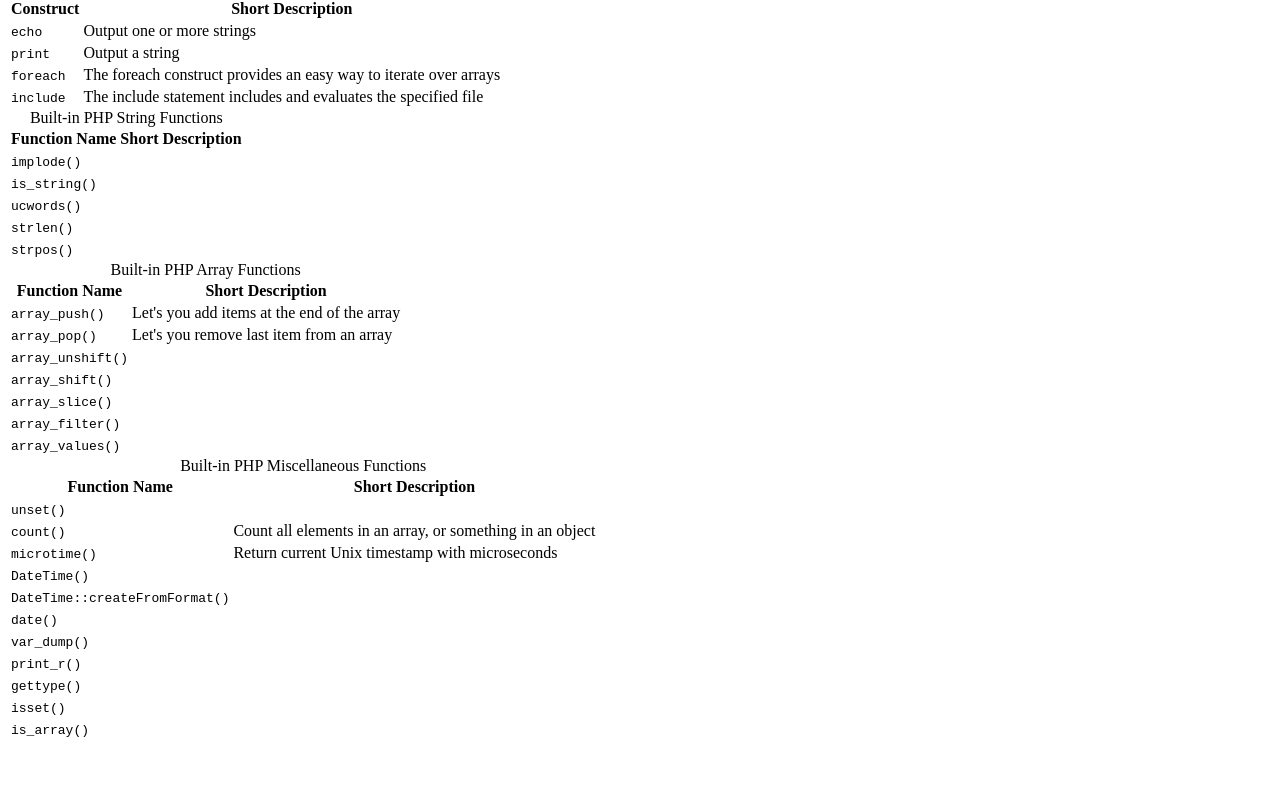
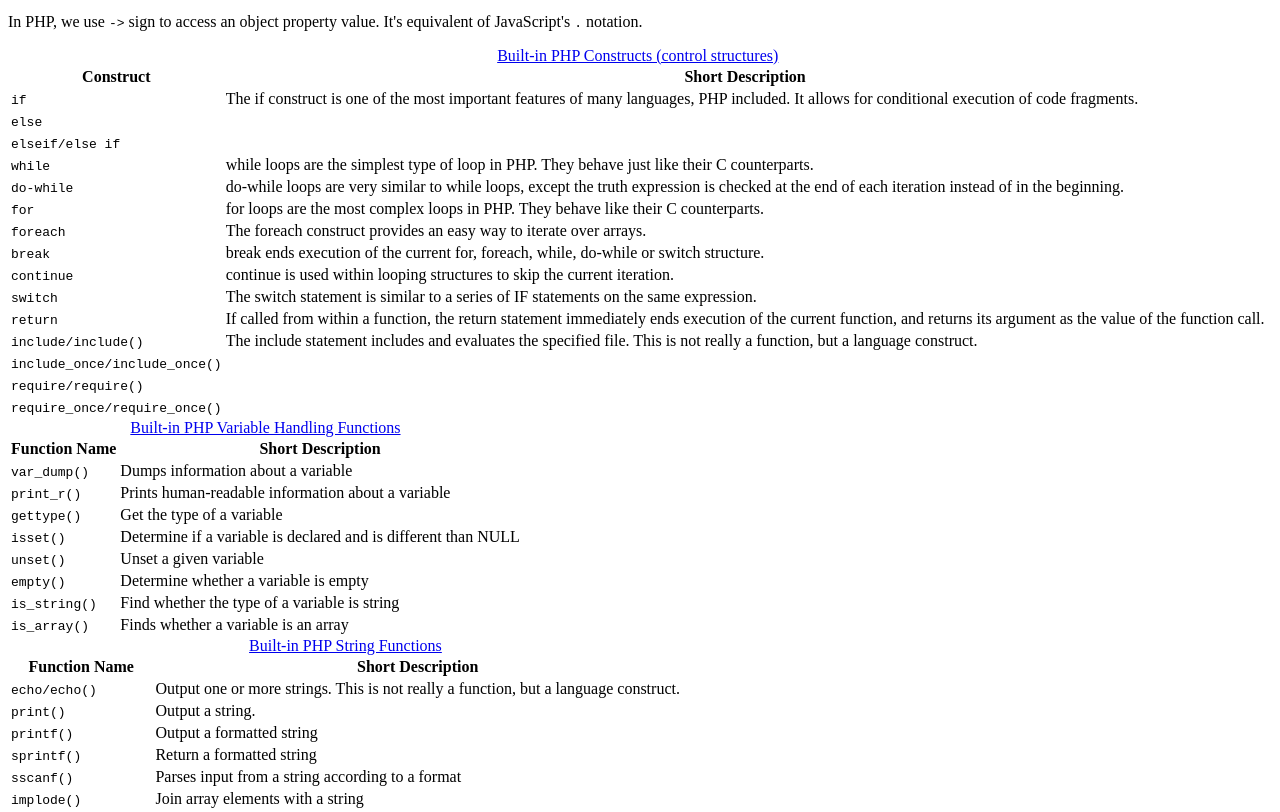
Before and after one commit to richtech9/learn-rich, a Vue app: page /php in a window 1280 px wide. Shown: the part 742-1554 px from the top of the page. Before the commit the page ends 1491 px from the top, so only its background shows below. Built offline with nearby package versions, Linux system fonts and the light colour scheme; a small style sheet from the web is missing.

Commit message:
Add more php data

```diff
--- a/src/views/php/Php.vue
+++ b/src/views/php/Php.vue
@@ -52,12 +52,22 @@
                 In PHP, semicolon is a must for many cases.
               </p>
 
+              <p>
+                In PHP, we use <code class="inline">.</code> sign for concatenation.
+              </p>
+
+              <p>
+                In PHP, we use <code class="inline">-></code> sign to access an object property value. It's equivalent of JavaScript's <code class="inline">.</code> notation.
+              </p>
+
             </section>
 
             <!-- Built-in PHP Constructs -->
             <div class="c-table-responsive u-middle-el">
               <table class="c-table">
-                <caption>Built-in PHP Constructs</caption>
+                <caption>
+                  <a href="https://www.php.net/manual/en/language.control-structures.php" target="_blank">Built-in PHP Constructs (control structures)</a>
+                </caption>
                 <thead>
                   <tr>
                     <th>Construct</th>
@@ -73,10 +83,33 @@
               </table>
             </div><!-- /.c-table-responsive -->
 
+            <!-- Built-in PHP Variable Handling Functions -->
+            <div class="c-table-responsive u-middle-el">
+              <table class="c-table">
+                <caption>
+                  <a href="https://www.php.net/manual/en/ref.var.php" target="_blank">Built-in PHP Variable Handling Functions</a>
+                </caption>
+                <thead>
+                  <tr>
+                    <th>Function Name</th>
+                    <th>Short Description</th>
+                  </tr>
+                </thead>
+                <tbody>
+                  <tr v-for="(func, index) in data.variableHandlingFunctions" :key="index">
+                    <td><code class="inline">{{ func.name }}</code></td>
+                    <td>{{ func.description }}</td>
+                  </tr>
+                </tbody>
+              </table>
+            </div><!-- /.c-table-responsive -->
+
             <!-- Built-in PHP String Functions -->
             <div class="c-table-responsive u-middle-el">
               <table class="c-table">
-                <caption>Built-in PHP String Functions</caption>
+                <caption>
+                  <a href="https://www.php.net/manual/en/ref.strings.php" target="_blank">Built-in PHP String Functions</a>
+                </caption>
                 <thead>
                   <tr>
                     <th>Function Name</th>
@@ -95,7 +128,9 @@
             <!-- Built-in PHP Array Functions -->
             <div class="c-table-responsive u-middle-el">
               <table class="c-table">
-                <caption>Built-in PHP Array Functions</caption>
+                <caption>
+                  <a href="https://www.php.net/manual/en/ref.array.php" target="_blank">Built-in PHP Array Functions</a>
+                </caption>
                 <thead>
                   <tr>
                     <th>Function Name</th>
@@ -114,7 +149,9 @@
             <!-- Built-in PHP Miscellaneous Functions -->
             <div class="c-table-responsive u-middle-el">
               <table class="c-table">
-                <caption>Built-in PHP Miscellaneous Functions</caption>
+                <caption>
+                  <a href="https://www.php.net/manual/en/ref.misc.php" target="_blank">Built-in PHP Miscellaneous Functions</a>
+                </caption>
                 <thead>
                   <tr>
                     <th>Function Name</th>
--- a/src/views/php/data.js
+++ b/src/views/php/data.js
@@ -1,120 +1,220 @@
 const data = {
   builtInConstructs: [
     {
-      name: 'echo',
-      description: 'Output one or more strings'
+      name: 'if',
+      description: 'The if construct is one of the most important features of many languages, PHP included. It allows for conditional execution of code fragments.'
     },
     {
-      name: 'print',
-      description: 'Output a string'
+      name: 'else',
+      description: ''
+    },
+    {
+      name: 'elseif/else if',
+      description: ''
+    },
+    {
+      name: 'while',
+      description: 'while loops are the simplest type of loop in PHP. They behave just like their C counterparts.'
+    },
+    {
+      name: 'do-while',
+      description: 'do-while loops are very similar to while loops, except the truth expression is checked at the end of each iteration instead of in the beginning.'
+    },
+    {
+      name: 'for',
+      description: 'for loops are the most complex loops in PHP. They behave like their C counterparts.'
     },
     {
       name: 'foreach',
-      description: 'The foreach construct provides an easy way to iterate over arrays'
+      description: 'The foreach construct provides an easy way to iterate over arrays.'
     },
     {
-      name: 'include',
-      description: 'The include statement includes and evaluates the specified file'
+      name: 'break',
+      description: 'break ends execution of the current for, foreach, while, do-while or switch structure.'
+    },
+    {
+      name: 'continue',
+      description: 'continue is used within looping structures to skip the current iteration.'
+    },
+    {
+      name: 'switch',
+      description: 'The switch statement is similar to a series of IF statements on the same expression.'
+    },
+    {
+      name: 'return',
+      description: 'If called from within a function, the return statement immediately ends execution of the current function, and returns its argument as the value of the function call.'
+    },
+    {
+      name: 'include/include()',
+      description: 'The include statement includes and evaluates the specified file. This is not really a function, but a language construct.'
+    },
+    {
+      name: 'include_once/include_once()',
+      description: ''
+    },
+    {
+      name: 'require/require()',
+      description: ''
+    },
+    {
+      name: 'require_once/require_once()',
+      description: ''
+    },
+  ],
+  variableHandlingFunctions: [
+    {
+      name: 'var_dump()',
+      description: "Dumps information about a variable"
+    },
+    {
+      name: 'print_r()',
+      description: "Prints human-readable information about a variable"
+    },
+    {
+      name: 'gettype()',
+      description: "Get the type of a variable"
+    },
+    {
+      name: 'isset()',
+      description: "Determine if a variable is declared and is different than NULL"
+    },
+    {
+      name: 'unset()',
+      description: "Unset a given variable"
+    },
+    {
+      name: 'empty()',
+      description: 'Determine whether a variable is empty'
+    },
+    {
+      name: 'is_string()',
+      description: 'Find whether the type of a variable is string'
+    },
+    {
+      name: 'is_array()',
+      description: "Finds whether a variable is an array"
     },
   ],
   stringFunctions: [
     {
-      name: 'implode()',
-      description: ''
+      name: 'echo/echo()',
+      description: 'Output one or more strings. This is not really a function, but a language construct.'
     },
     {
-      name: 'is_string()',
-      description: ''
+      name: 'print()',
+      description: 'Output a string.'
+    },
+    {
+      name: 'printf()',
+      description: 'Output a formatted string'
+    },
+    {
+      name: 'sprintf()',
+      description: 'Return a formatted string'
+    },
+    {
+      name: 'sscanf()',
+      description: 'Parses input from a string according to a format'
+    },
+    {
+      name: 'implode()',
+      description: 'Join array elements with a string'
     },
     {
       name: 'ucwords()',
-      description: ''
+      description: 'Uppercase the first character of each word in a string'
+    },
+    {
+      name: 'htmlspecialchars()',
+      description: 'Convert special characters to HTML entities'
     },
     {
       name: 'strlen()',
-      description: ""
+      description: "Get string length"
     },
     {
       name: 'strpos()',
-      description: ""
+      description: "Find the position of the first occurrence of a substring in a string"
     },
   ],
   arrayFunctions: [
     {
-      name: 'array_push()',
-      description: "Let's you add items at the end of the array"
+      name: 'array()',
+      description: "Create an array. This is not really a function, but a language construct."
     },
     {
-      name: 'array_pop()',
-      description: "Let's you remove last item from an array"
-    },
-    {
-      name: 'array_unshift()',
-      description: ""
-    },
-    {
-      name: 'array_shift()',
-      description: ""
-    },
-    {
-      name: 'array_slice()',
-      description: ""
-    },
-    {
-      name: 'array_filter()',
-      description: ""
-    },
-    {
-      name: 'array_values()',
-      description: ""
-    },
-  ],
-  miscFunctions: [
-    {
-      name: 'unset()',
-      description: ""
+      name: 'list()',
+      description: "Assign variables as if they were an array. This is not really a function, but a language construct."
     },
     {
       name: 'count()',
       description: "Count all elements in an array, or something in an object"
     },
     {
+      name: 'extract()',
+      description: "Import variables into the current symbol table from an array"
+    },
+    {
+      name: 'array_push()',
+      description: "Push one or more elements onto the end of array"
+    },
+    {
+      name: 'array_pop()',
+      description: "Pop the element off the end of array"
+    },
+    {
+      name: 'array_unshift()',
+      description: "Prepend one or more elements to the beginning of an array"
+    },
+    {
+      name: 'array_shift()',
+      description: "Shift an element off the beginning of array"
+    },
+    {
+      name: 'array_slice()',
+      description: "Extract a slice of the array"
+    },
+    {
+      name: 'array_filter()',
+      description: "Filters elements of an array using a callback function"
+    },
+    {
+      name: 'array_values()',
+      description: "Return all the values of an array"
+    },
+    {
+      name: 'array_walk()',
+      description: "Apply a user supplied function to every member of an array"
+    },
+  ],
+  dateTimeFunctions: [
+    {
+      name: 'date()',
+      description: ""
+    },
+    {
       name: 'microtime()',
       description: "Return current Unix timestamp with microseconds"
-    },
-    {
-      name: 'DateTime()',
-      description: ""
     },
     {
       name: 'DateTime::createFromFormat()',
       description: ""
     },
+  ],
+  miscFunctions: [
     {
-      name: 'date()',
-      description: ""
+      name: 'exit()',
+      description: 'Output a message and terminate the current script'
     },
     {
-      name: 'var_dump()',
-      description: ""
+      name: 'die()',
+      description: 'Equivalent to exit'
     },
     {
-      name: 'print_r()',
-      description: ""
+      name: 'define()',
+      description: 'Defines a named constant'
     },
-    {
-      name: 'gettype()',
-      description: ""
-    },
-    {
-      name: 'isset()',
-      description: ""
-    },
-    {
-      name: 'is_array()',
-      description: ""
-    },
-  ],
+  ]
 }
 
 export default data
```
